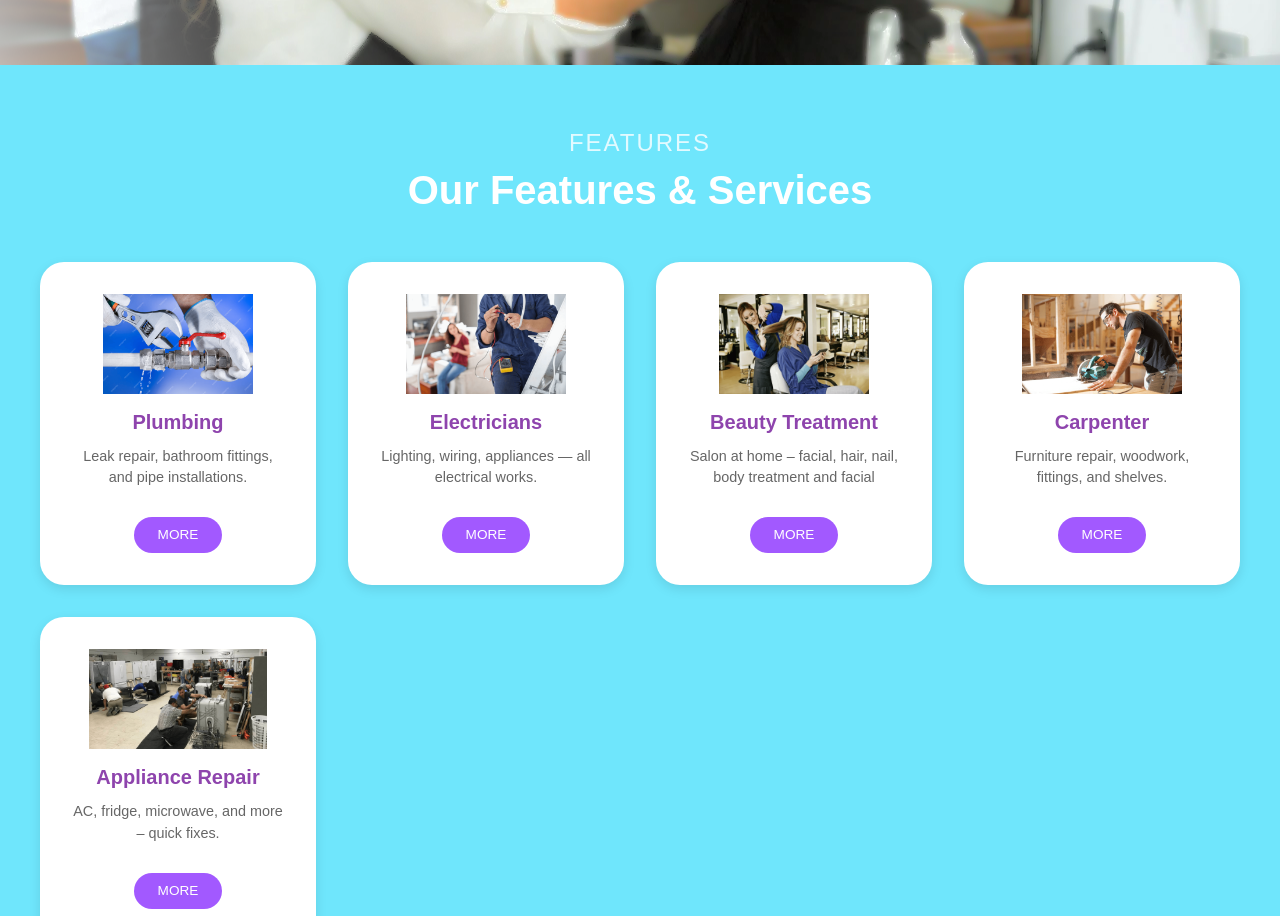
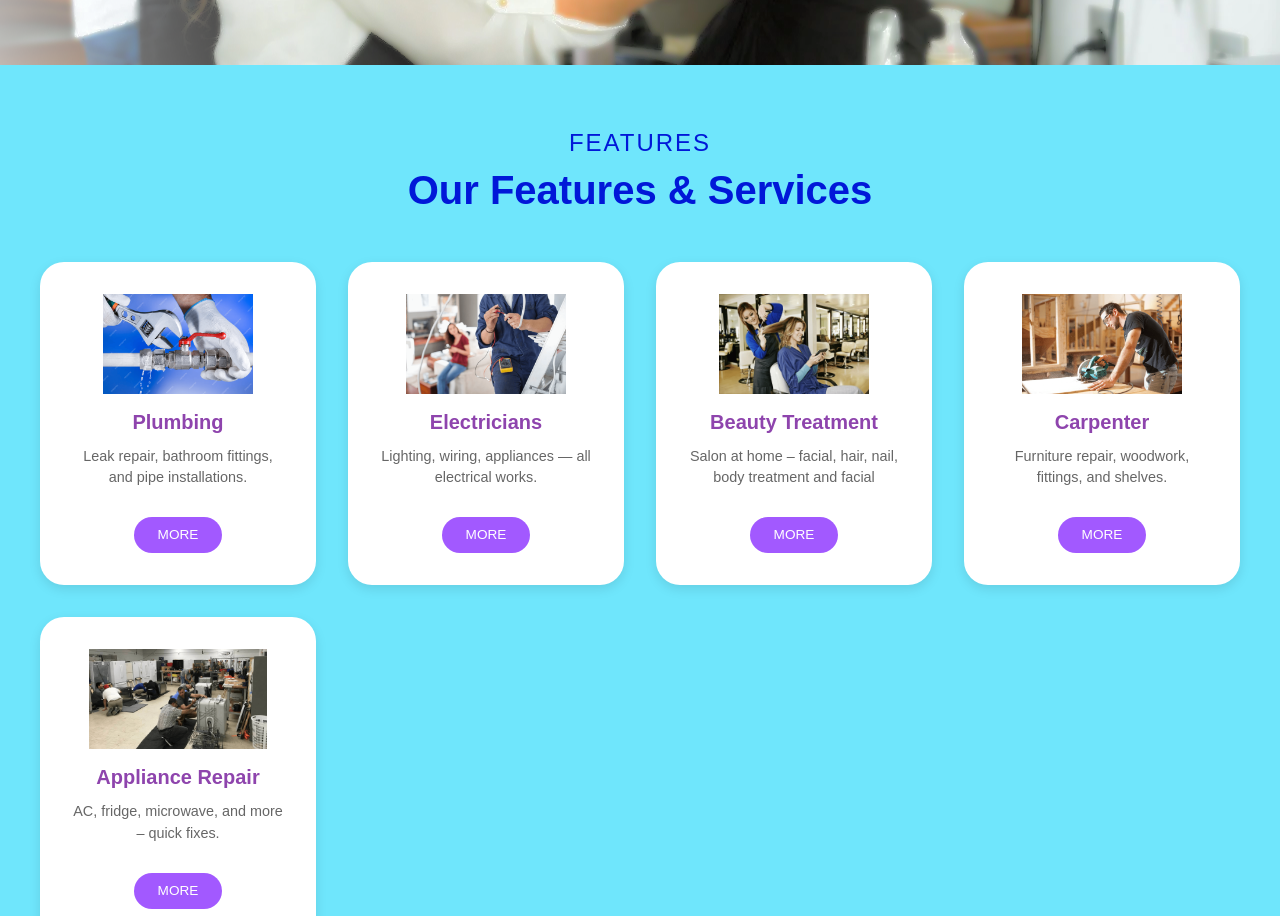
Before and after one commit to Vaishnavi2111/EasyService, a React (Vite) app in the folder hyperlocal-frontend/: page / in a window 1280 px wide. Shown: the part 840-1756 px from the top of the page. Built offline with nearby package versions, Linux system fonts and the light colour scheme.

Commit message:
update the colour of survices letter

```diff
--- a/hyperlocal-frontend/src/pages/Home.css
+++ b/hyperlocal-frontend/src/pages/Home.css
@@ -19,7 +19,7 @@
 }
 
 .services-heading-small {
-  color: #ffffffcc;
+  color: #0118D8;
   font-size: -0.125rem;
   letter-spacing: 2px;
   margin-bottom: 0.5rem;
@@ -28,7 +28,7 @@
 .services-heading {
   font-size: 2.5rem;
   font-weight: bold;
-  color: #ffffff;
+  color: #0118D8;
   margin-bottom: 3rem;
 }
 
```
